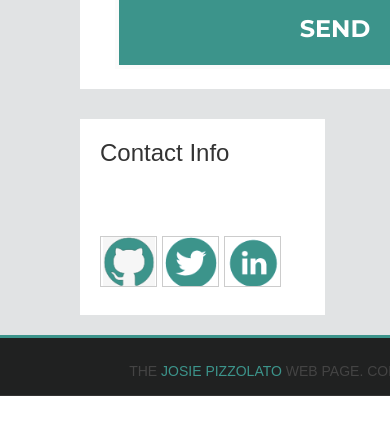
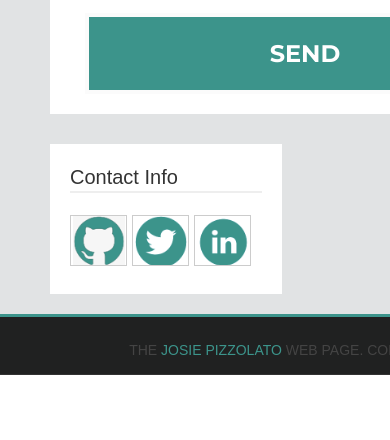
Before and after one commit to josiepizzo/Portfolio, a PHP site: page /contact.html in a window 390 px wide; the page is wider, and only the part inside the window is pictured. Shown: the part 404-844 px from the top of that part. Run offline with PHP 8.4, Linux system fonts and the light colour scheme.

Commit message:
added media queries to css

```diff
--- a/assignment1/assets/css/style.css
+++ b/assignment1/assets/css/style.css
@@ -7,7 +7,9 @@ body {
 	padding: 0;
 }
 h2 {
+  border-bottom: 2px solid #eee;
 	font-size: 24px;
+  margin-bottom: 20px;
 }
 .container {
 	background-color: #e1e3e4;
@@ -50,7 +52,7 @@ h2 {
 .nav {
   display: inline;
   float: right;
-  line-height: 48px;
+  line-height: 32px;
   position: relative;
   width: 300px;
 }
@@ -93,6 +95,7 @@ li a:active {
   margin-left: 80px;
   padding: 20px;
   width: 500px;
+  margin-top: 25px;
 }
 .main-bio-text{
 	margin-bottom: 10px;
@@ -112,13 +115,14 @@ li a:active {
 #contact-info {
   background-color: white;
   float: right;
-  margin-right: 115px;
+  margin-right: 130px;
   padding: 20px;
   width: 20%;
+  margin-top: 25px;
 }
 .list-share{
 	display: inline-block;
-  padding-top: 70px;
+  padding-top: 2px;
 }
 .list-share li {
   border: 1px solid #ccc;
@@ -162,14 +166,14 @@ li a:active {
   margin-top: 20px;
   overflow: hidden;
   padding: 20px;
-  width: 50%;
+  width: 500px;
 }
 .portfolio-item {
   background: #eee none repeat scroll 0 0;
   float: left;
   height: 142px;
   margin: 20px 20px 40px 40px;
-  padding: 4px;
+  padding: 2px;
   text-align: center;
   width: 182px;
  }
@@ -192,9 +196,9 @@ li a:active {
   position: relative;
 }
 #footer .box-featured {
-  border-top: 3px solid #3C948B;
   background: #202121;
   border-bottom: 1px solid #333;
+  border-top: 3px solid #3C948B;
   overflow: hidden;
   padding: 20px 0 0 0;
 }
@@ -208,49 +212,112 @@ li a:active {
 #footer .box-featured h4 span {
   color: #3C948B;
 }
+
+/* MEDIA QUERIES  MAX WIDTH 980PX*/
 <style>
 @media (max-width: 980px) {
-  .facet_sidebar {
-    display: none;
+.nav {
+    display: inline;
+    float: right;
+    line-height: 32px;
+    position: relative;
+    width: 300px;
 }
 }
+
+/* MEDIA QUERIES  MAX WIDTH 768PX*/
 @media (max-width: 768px) {
-  .facet_sidebar {
-    display: none;
+#contact-info {
+  clear: both;
+  float: left;
+  margin-left: 55px;
+  margin-right: 0px;
+  margin-top:20px;
+  padding: 20px;
+  width: 25%;
+}
+.container{
+  width: 768px;
+}
+#content{
+  margin-left: 55px;
+}
+h2{
+  font-size: 20px;
+  margin-bottom: 20px;
+}
+li a {
+  padding: 12px 16px;
+}
+.list-share{
+  padding-top: 2px;
+}
+.main{
+  font-size: 12px;
+}
+#main-bio{
+  width: 620px;
+  margin-left: 55px;
+}
+.main-bio-text{
+  font-size: 15px;
+}
+.name_tag{
+  margin-left: 55px;
+}
+.nav {
+  float: left;
+  line-height: 36px;
+  margin-left: 115px;
+  position: relative;
+  width: 300px;
 }
 }
+
+/* MEDIA QUERIES  MAX WIDTH 640PX*/
 @media (max-width: 640px) {
   #contact-info {
   clear: both;
   float: left;
+  margin-left: 50px;
   margin-right: 0px;
-  margin-left: 80px;
   margin-top:30px;
   padding: 20px;
-  width: 20%;
+  width: 25%;
+}
+#content{
+  margin-left: 50px;
+}
+#footer .box-featured h4 {
+  width: 80%;
+}
+
+#header {
+  position: static;
+}
+li a {
+  font-size: 11px;
+  padding: 14px 12px;
+}
+#main-bio{
+  width: 500px;
+  margin-left: 50px;
+}
+.name_tag{
+  margin-left: 50px;
 }
 .name_tag_text{
   font-size: 15px;
 }
-  #header {
-    position: static;
+.nav {
+  float: left;
+  line-height: 32px;
+  margin-left: 35px;
+  position: relative;
+  width: 300px;
 }
 .portfolio-item{
   margin-left: 20px;
 }
-.nav {
-  float: left;
-  line-height: 32px;
-  position: relative;
-  width: 300px;
-  margin-left: 26px;
-}
-li a {
-  padding: 14px 12px;
-  font-size: 11px;
-}
-#footer .box-featured h4 {
-  width: 60%;
-}
 }
 </style>
--- /dev/null
+++ b/assignment2/index_dummy.html
@@ -0,0 +1 @@
+<!DOCTYPE html></html>
```
Lines whose indentation alone changed are shown as unchanged.
